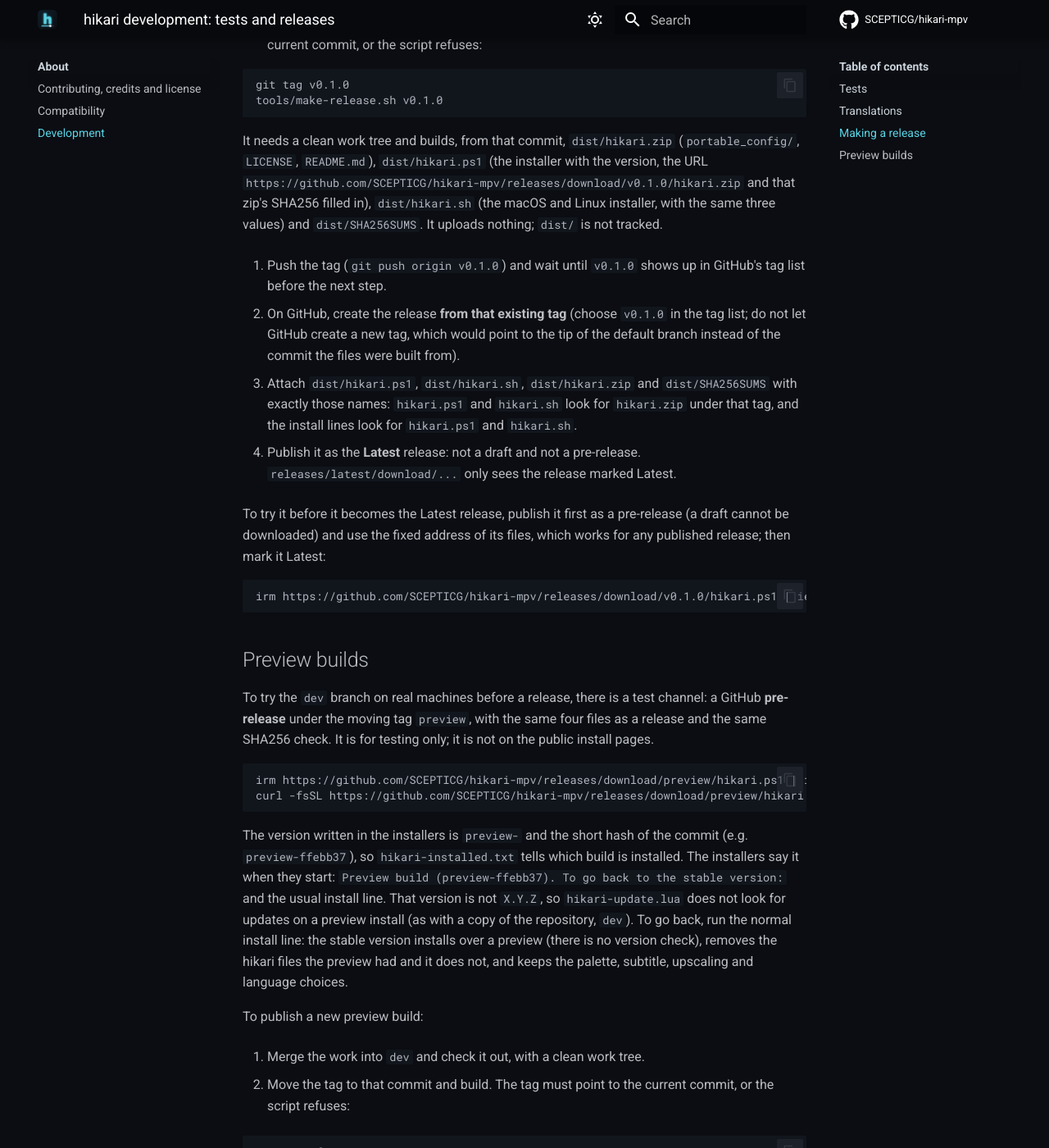
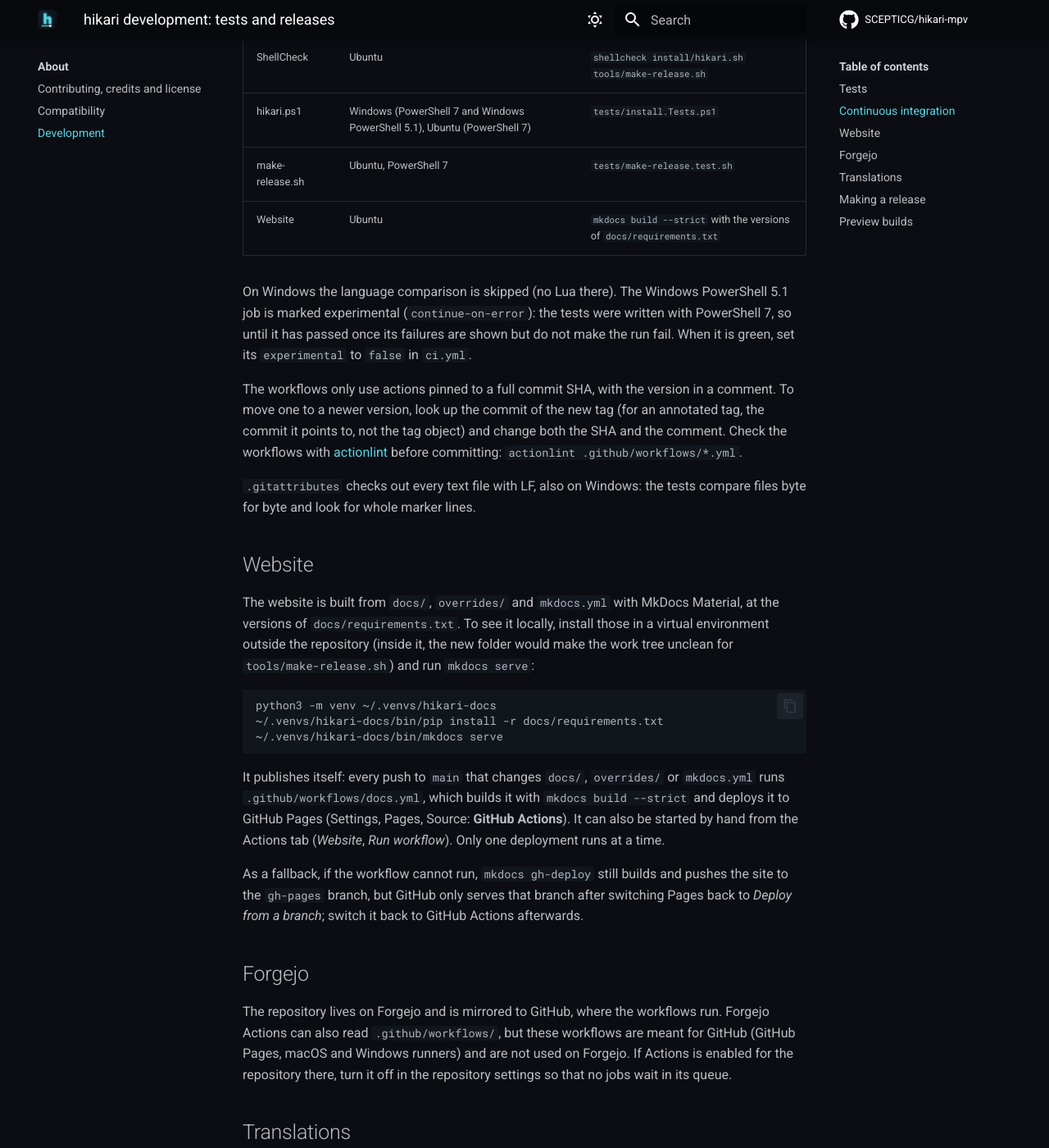
Before and after one commit to SCEPTICG/hikari-mpv, an MkDocs documentation site: the page built from docs/development.md, in a window 1280 px wide and 1400 px high, scrolled down 1490 px. Shown: the whole window at 82% size. Built offline with MkDocs 1.6.1 and Material for MkDocs 9.7.7, drawn with Linux system fonts in a browser that asks for light colours; comment, search, counter and statistics services are not loaded; some of the changed text lies outside the part shown.

Commit message:
CI: GitHub Actions para las pruebas en Linux, macOS y Windows, y publicación automática de la web

````diff
--- a/docs/development.md
+++ b/docs/development.md
@@ -21,6 +21,45 @@ bash tests/make-release.test.sh
 The Lua tests (`test_i18n`, `test_language`, `test_media_language`, `test_palettes`, `test_skip`, `test_speed`, `test_subs`, `test_title`, `test_update`, `test_upscale`) load each script with a small stand-in for mpv's API (`tests/mock_mp.lua`); they need Lua 5.1 or LuaJIT, as mpv uses. When `lua` is there, both installer test files also check that the installers write `hikari-language.conf` byte for byte as `hikari-language.lua` does, and read locale names with the same rules as `hikari-i18n.lua`.
 
 The installer tests need PowerShell 7 (on any system, no Pester) and simulate Windows folders, so they run on Linux too; they do not download anything. Some of them start a new `pwsh` and run the installer through `iex`, as a user would, to check that it neither exits nor leaves anything behind in the session. `tests/install.test.sh` tests `install/hikari.sh` with fake home folders and fake downloads (no network, no real config), including a copy of a real Mac config, the keyboard menus (through a pseudo-terminal) and a run without a terminal; it needs `python3`. It runs the installer with the same `bash` that runs it, so run it also with a `bash` 3.2 (the one of macOS) to check the installer there: `/path/to/bash-3.2/bash tests/install.test.sh`. `tests/make-release.test.sh` builds a release in a throw-away copy of the repository and installs hikari from it, through `iex` and through `bash -s` as `curl ... | bash` does. To test the move from sosc, both installer test files also run the real installer of sosc 0.3.0, taken from the `v0.3.0` tag with `git` (skipped in a copy without that tag), and then install and uninstall hikari over it.
+
+Optional settings for the test scripts: `HIKARI_TEST_LUA` names the Lua 5.1 or LuaJIT the installer tests compare with (default `lua`; e.g. `HIKARI_TEST_LUA=luajit`), `HIKARI_TEST_BASH` the bash that runs `hikari.sh` in `tests/install.test.sh` and `tests/make-release.test.sh` (default: the one running the test), and `PWSH` the PowerShell 7 of `tests/make-release.test.sh` and `tools/make-release.sh` (default: `pwsh` in `PATH`, then `~/.local/opt/powershell/pwsh`). A part that cannot run says `skip` and why: the language comparison without Lua, the sosc migration without git or the `v0.3.0` tag.
+
+## Continuous integration
+
+GitHub runs the tests on every push to any branch and on every pull request (`.github/workflows/ci.yml`), with read-only access and no secrets:
+
+| Job | Where | What |
+| --- | --- | --- |
+| Lua | Ubuntu, Lua 5.1 and LuaJIT | `tests/test_*.lua` |
+| hikari.sh | Ubuntu (bash 5) and macOS (its own `/bin/bash` 3.2) | `tests/install.test.sh`, with Lua 5.1 on Ubuntu and LuaJIT on macOS |
+| ShellCheck | Ubuntu | `shellcheck install/hikari.sh tools/make-release.sh` |
+| hikari.ps1 | Windows (PowerShell 7 and Windows PowerShell 5.1), Ubuntu (PowerShell 7) | `tests/install.Tests.ps1` |
+| make-release.sh | Ubuntu, PowerShell 7 | `tests/make-release.test.sh` |
+| Website | Ubuntu | `mkdocs build --strict` with the versions of `docs/requirements.txt` |
+
+On Windows the language comparison is skipped (no Lua there). The Windows PowerShell 5.1 job is marked experimental (`continue-on-error`): the tests were written with PowerShell 7, so until it has passed once its failures are shown but do not make the run fail. When it is green, set its `experimental` to `false` in `ci.yml`.
+
+The workflows only use actions pinned to a full commit SHA, with the version in a comment. To move one to a newer version, look up the commit of the new tag (for an annotated tag, the commit it points to, not the tag object) and change both the SHA and the comment. Check the workflows with [actionlint](https://github.com/rhysd/actionlint) before committing: `actionlint .github/workflows/*.yml`.
+
+`.gitattributes` checks out every text file with LF, also on Windows: the tests compare files byte for byte and look for whole marker lines.
+
+## Website
+
+The website is built from `docs/`, `overrides/` and `mkdocs.yml` with MkDocs Material, at the versions of `docs/requirements.txt`. To see it locally, install those in a virtual environment outside the repository (inside it, the new folder would make the work tree unclean for `tools/make-release.sh`) and run `mkdocs serve`:
+
+```
+python3 -m venv ~/.venvs/hikari-docs
+~/.venvs/hikari-docs/bin/pip install -r docs/requirements.txt
+~/.venvs/hikari-docs/bin/mkdocs serve
+```
+
+It publishes itself: every push to `main` that changes `docs/`, `overrides/` or `mkdocs.yml` runs `.github/workflows/docs.yml`, which builds it with `mkdocs build --strict` and deploys it to GitHub Pages (Settings, Pages, Source: **GitHub Actions**). It can also be started by hand from the Actions tab (*Website*, *Run workflow*). Only one deployment runs at a time.
+
+As a fallback, if the workflow cannot run, `mkdocs gh-deploy` still builds and pushes the site to the `gh-pages` branch, but GitHub only serves that branch after switching Pages back to *Deploy from a branch*; switch it back to GitHub Actions afterwards.
+
+## Forgejo
+
+The repository lives on Forgejo and is mirrored to GitHub, where the workflows run. Forgejo Actions can also read `.github/workflows/`, but these workflows are meant for GitHub (GitHub Pages, macOS and Windows runners) and are not used on Forgejo. If Actions is enabled for the repository there, turn it off in the repository settings so that no jobs wait in its queue.
 
 ## Translations
 
````
Also changed, not shown: 2 other files.
